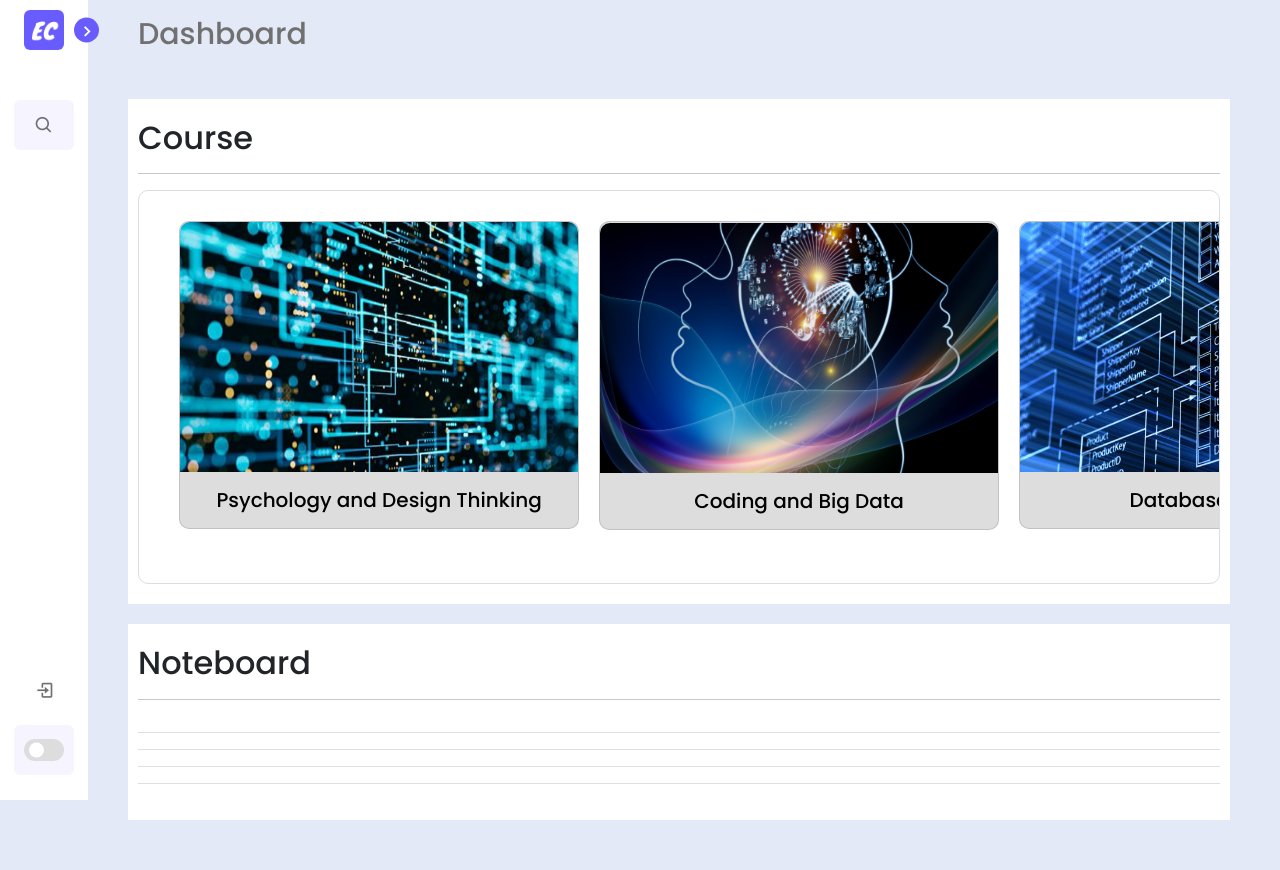
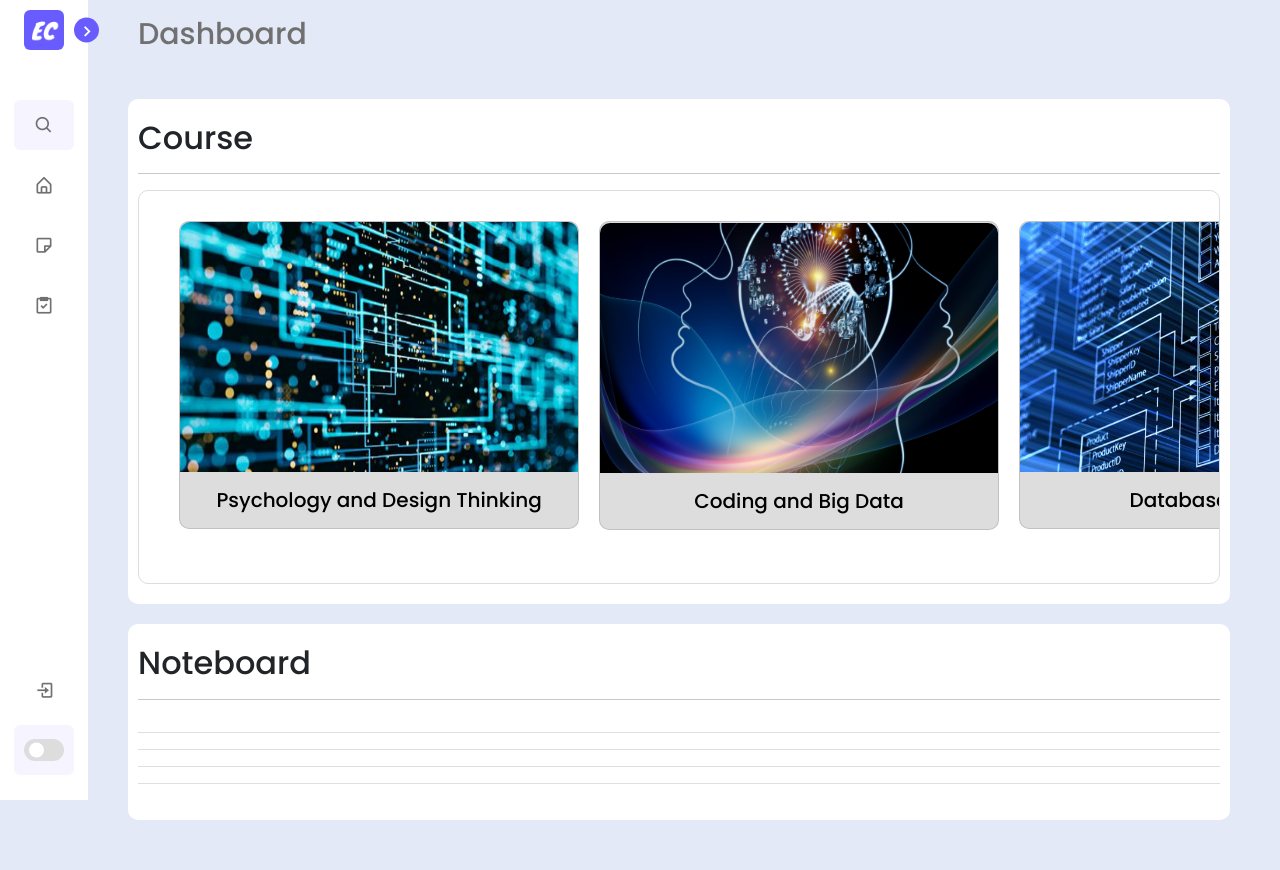
Before and after one commit to basementdwellers69/PDT-Final-ELearning, a Flask app: page / in a window 1280 px wide. Run offline with Flask 2, Linux system fonts and the light colour scheme; some libraries are stand-ins or nearby versions.

Commit message:
Update base.css

```diff
--- a/static/base.css
+++ b/static/base.css
@@ -6,7 +6,6 @@
     box-sizing: border-box;
     font-family: 'Poppins', sans-serif;
 }
-
 :root{
     /* ===== Colors ===== */
     --body-color: #E4E9F7;
@@ -171,7 +170,10 @@ body.dark .sidebar .name{
 .sidebar .menu{
     margin-top: 40px;
 }
-
+.sidebar .menu-links, .sidebar .menu-links li{
+    margin-left: 0;
+    padding-left: 0;
+}
 .sidebar li.search-box{
     border-radius: 6px;
     background-color: var(--primary-color-light);
@@ -288,6 +290,7 @@ body.dark .switch::before{
     left: 20px;
 }
 
+/* ===== Content ===== */
 .home{
     position: absolute;
     top: 0;
@@ -349,3 +352,11 @@ body.dark .home .concor .content-noteboard{
 .home .concor a{
     text-decoration: none;
 }
+
+.home .concor .content-course{
+    border-radius: 10px;
+}
+
+.home .concor .content-noteboard{
+    border-radius: 10px;
+}
```
